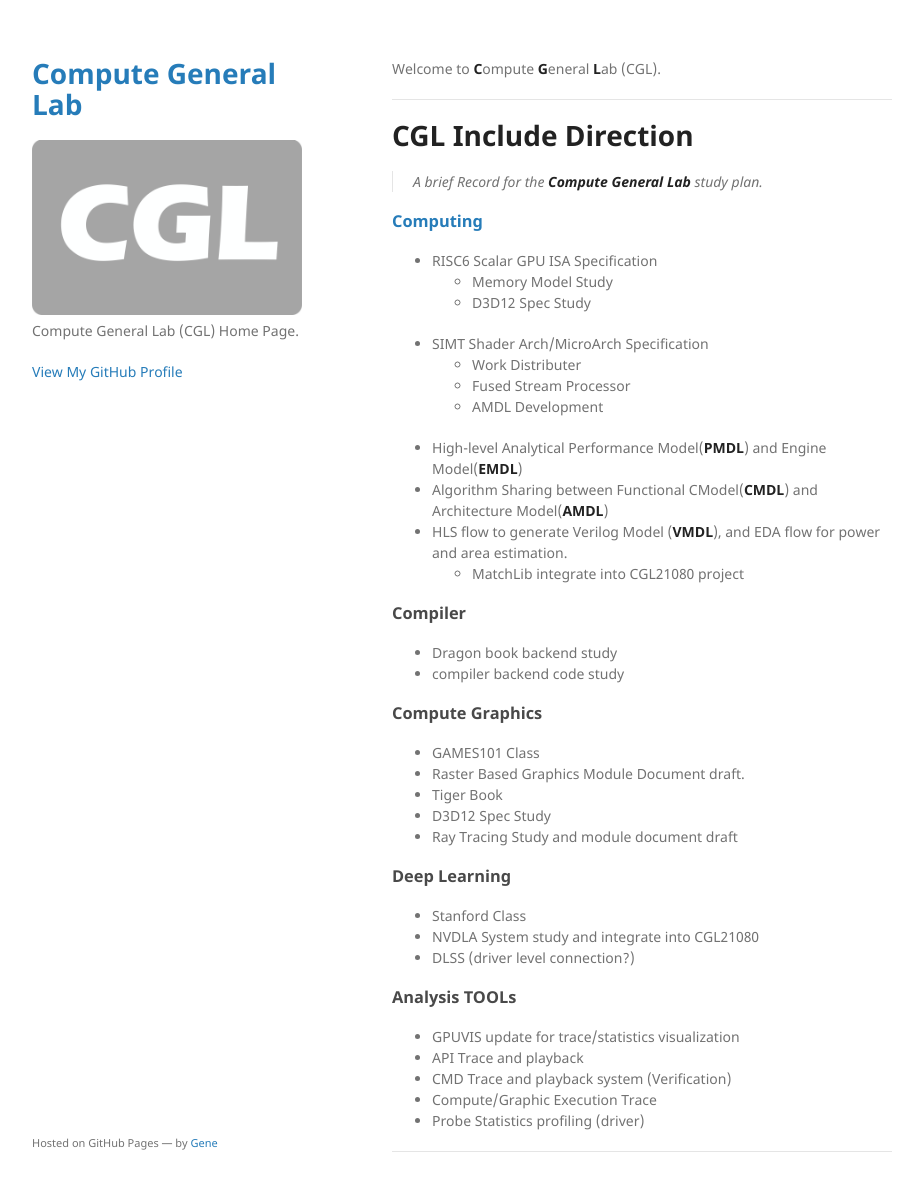
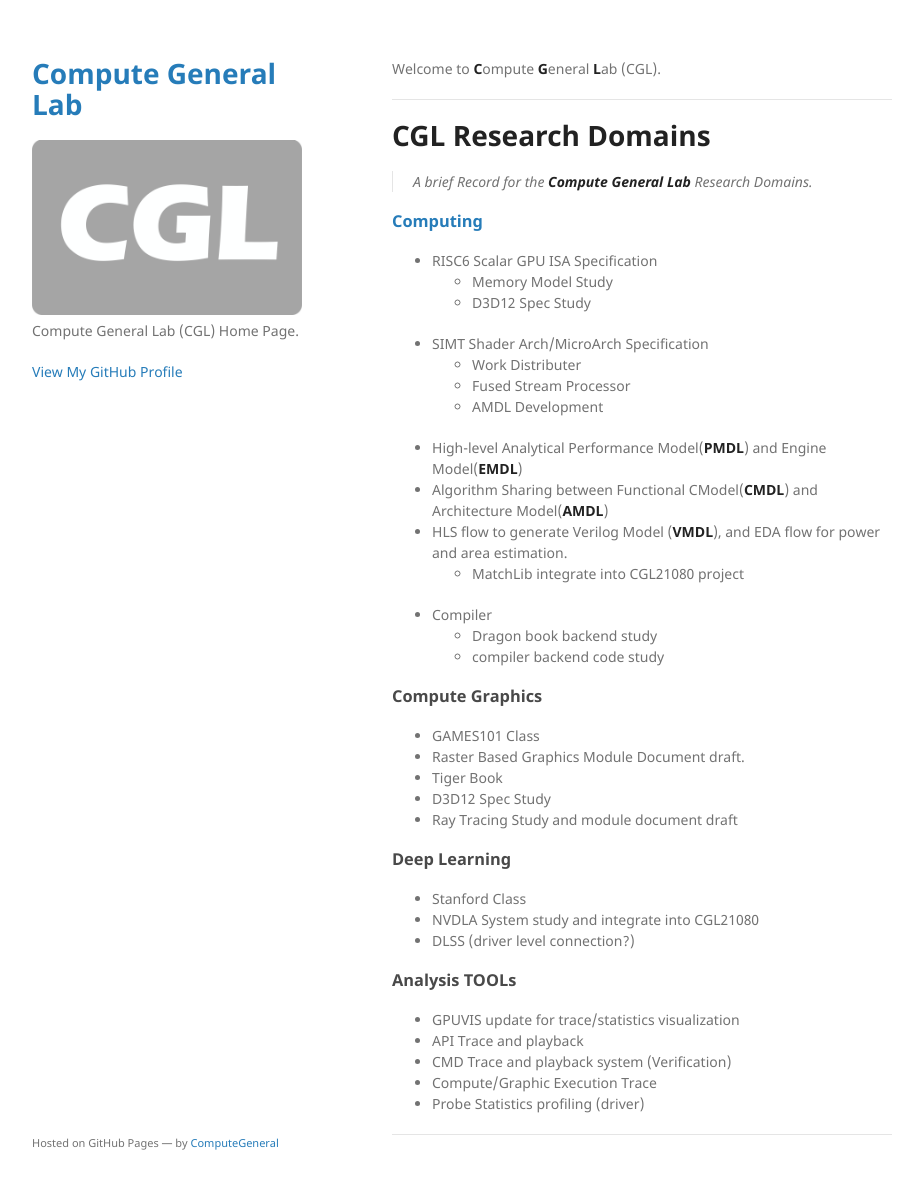
Before and after one commit to ComputeGeneral/ComputeGeneral.github.io, a Jekyll site: the page built from index.md, in a window 1280 px wide and 1222 px high. Shown: the top 1191 px of the window, without its empty margins (178-1101 px from the left). Built offline with Jekyll 4.4.1, drawn with Linux system fonts in a browser that asks for light colours; comment, search, counter and statistics services are not loaded.

Commit message:
udpate index

```diff
--- a/_layouts/default.html
+++ b/_layouts/default.html
@@ -65,7 +65,7 @@
         {% if site.github.is_project_page %}
         <p>This project is maintained by <a href="{{ site.github.owner_url }}">{{ site.github.owner_name }}</a></p>
         {% endif %}
-        <p><small>Hosted on GitHub Pages &mdash; by <a href="https://github.com/ComputeGeneralLab">Gene</a></small></p>
+        <p><small>Hosted on GitHub Pages &mdash; by <a href="https://github.com/ComputeGeneralLab">ComputeGeneral</a></small></p>
       </footer>
     </div>
     <script src="{{ "/assets/js/scale.fix.js" | relative_url }}"></script>
--- a/index.md
+++ b/index.md
@@ -5,9 +5,9 @@ layout: default
  Welcome to **C**ompute **G**eneral **L**ab (CGL).
 
 ----
-# CGL Include Direction
+# CGL Research Domains
 
-> A brief Record for the **Compute General Lab** study plan.
+> A brief Record for the **Compute General Lab** Research Domains.
 
 ### [Computing](./docs/arch/compute/computeIndex.html)
 - RISC6 Scalar GPU ISA Specification
@@ -21,11 +21,9 @@ layout: default
 - Algorithm Sharing between Functional CModel(**CMDL**) and Architecture Model(**AMDL**)
 - HLS flow to generate Verilog Model (**VMDL**), and EDA flow for power and area estimation.
   - MatchLib integrate into CGL21080 project
-
-### Compiler
-
-- Dragon book backend study
-- compiler backend code study
+- Compiler
+  - Dragon book backend study
+  - compiler backend code study
 
 ### Compute Graphics
 
```
